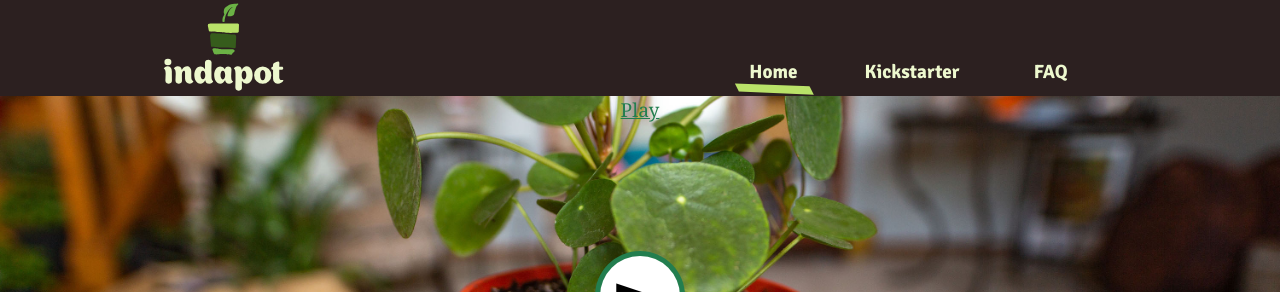
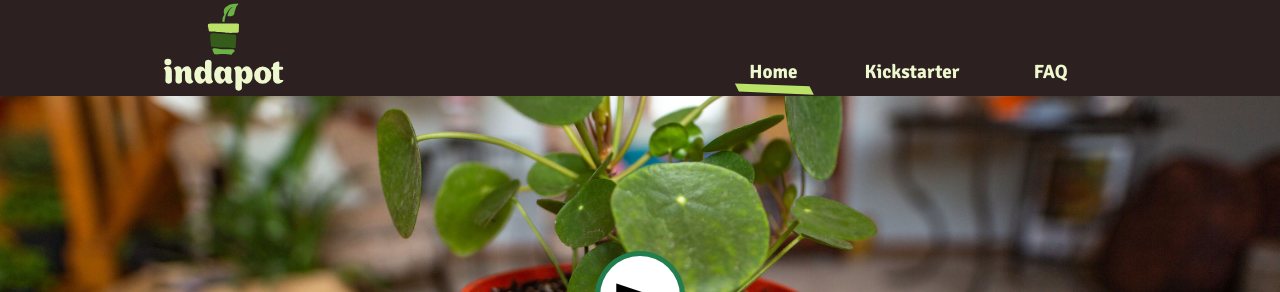
Before and after one commit to kbatson/indapot, a Jekyll site: the page built from indapot/index.md, in a window 1280 px wide and 900 px high. Shown: the top 292 px of the window. Built offline with Jekyll 4.4.1, drawn with Linux system fonts in a browser that asks for light colours; nearby versions of some CDN libraries.

```diff
--- a/indapot/_layouts/home.html
+++ b/indapot/_layouts/home.html
@@ -2,7 +2,7 @@
 <main>
   <section class="hero">
     {% if page.intro_video %}
-      <a href="{{ page.intro_video }}" data-fancybox="videos">Play</a>
+      <a href="{{ page.intro_video }}" data-fancybox="videos" aria-label="Play Video"></a>
     {% endif %}
     </div>
   </section>
```
